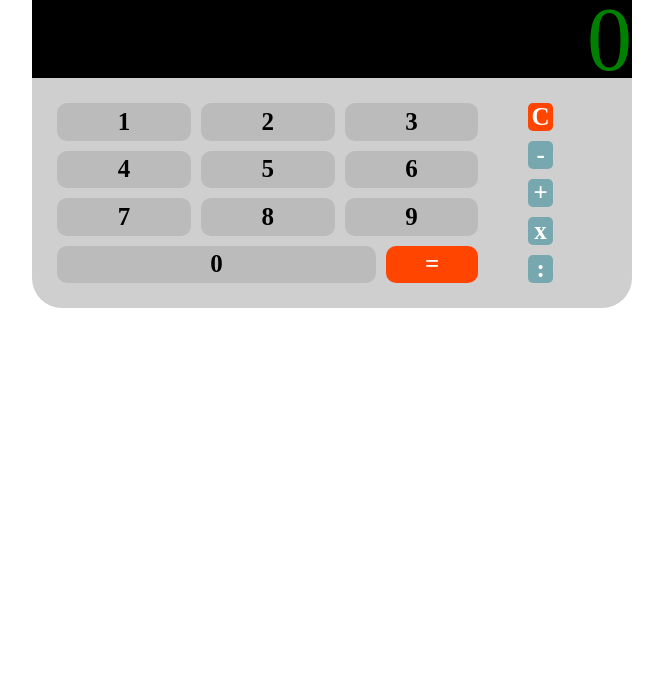
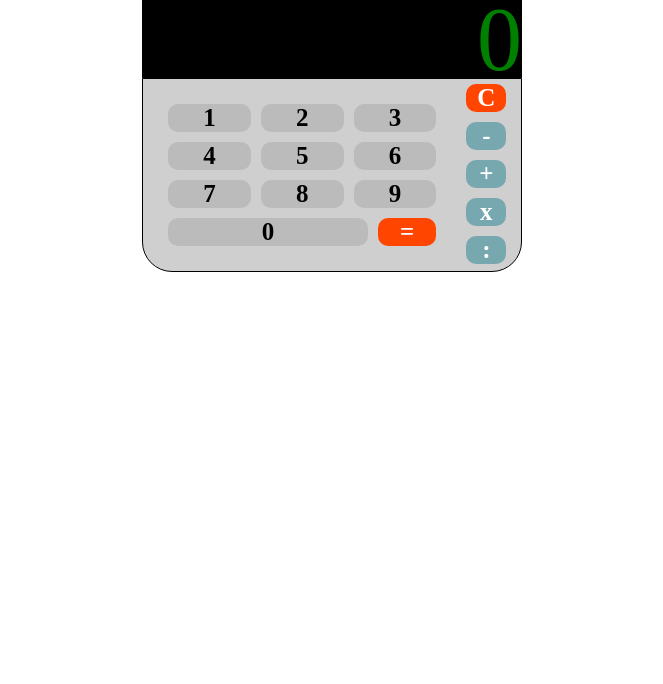
Before and after one commit to SimoneMicheleAllocca/htmlcss-simple-calculator, a plain HTML site: page index.html in a window 1280 px wide. Shown: the part 116-800 px from the top of the page, without its empty margins (308-971 px from the left). Drawn offline with Linux system fonts and the light colour scheme; a web font is replaced by a local one.

Commit message:
fix: button

```diff
--- a/css/style.css
+++ b/css/style.css
@@ -18,8 +18,9 @@ header{
 
 body{
 
-    width: 600px;
+    width: 380px;
     margin: auto;
+    height: 130px;
 
 }
 
@@ -43,12 +44,12 @@ body{
 .container{
     background-color: rgb(207 207 207);
     display: flex;
-    border: 1 solid black;
+    border: 1px solid black;
     border-bottom-left-radius: 30px;
     border-bottom-right-radius: 30px;
 }
 /* button */
-.button, .math{
+.button{
     display: flex;
     flex-wrap: wrap;
     padding: 20px;
@@ -60,14 +61,16 @@ body{
 }
 
 .math{
+    display: flex;
     flex-direction: column;
-
 }
 
+
+
 .math-item{
-    width: calc(100%/3 - 5px);
+    width: 40px;
     margin: 5px;
-    border-radius: 5px;
+
 }
 
 .button-column{
```
